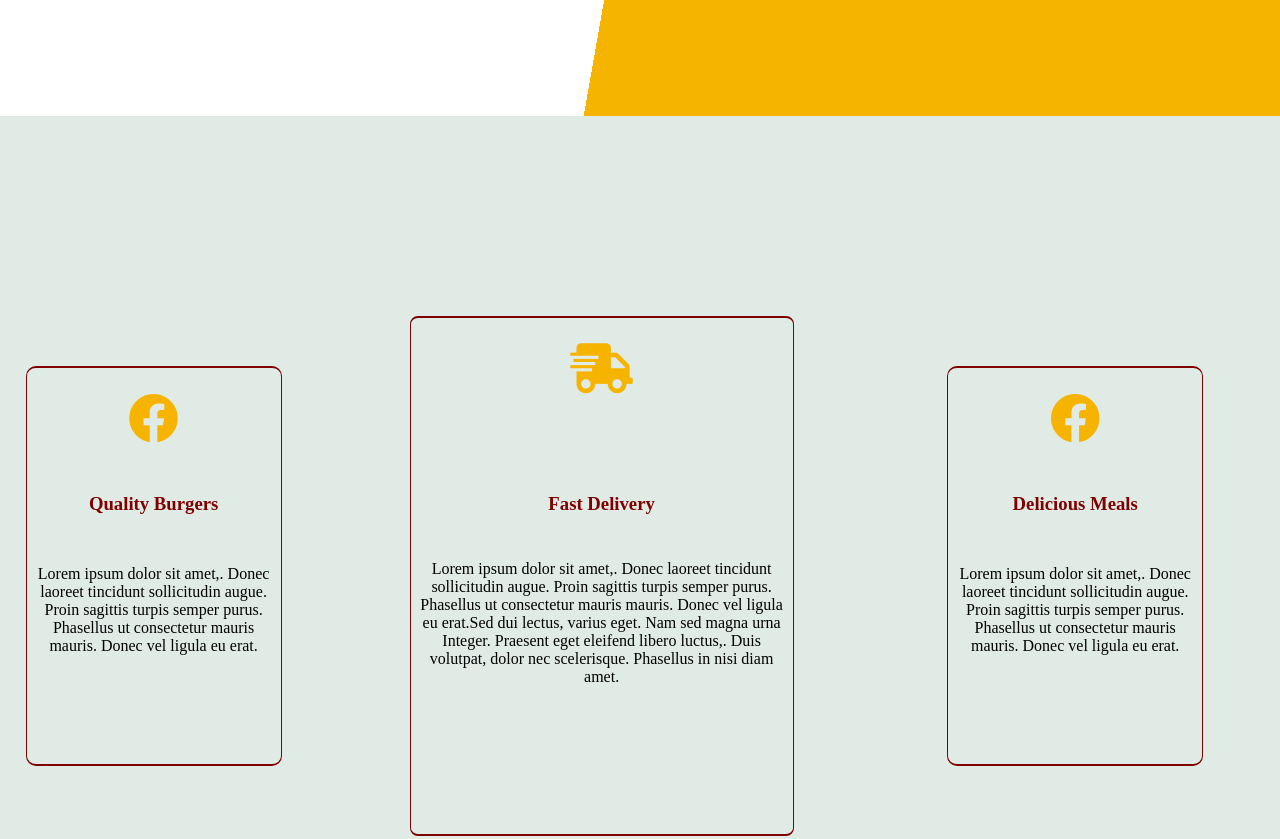
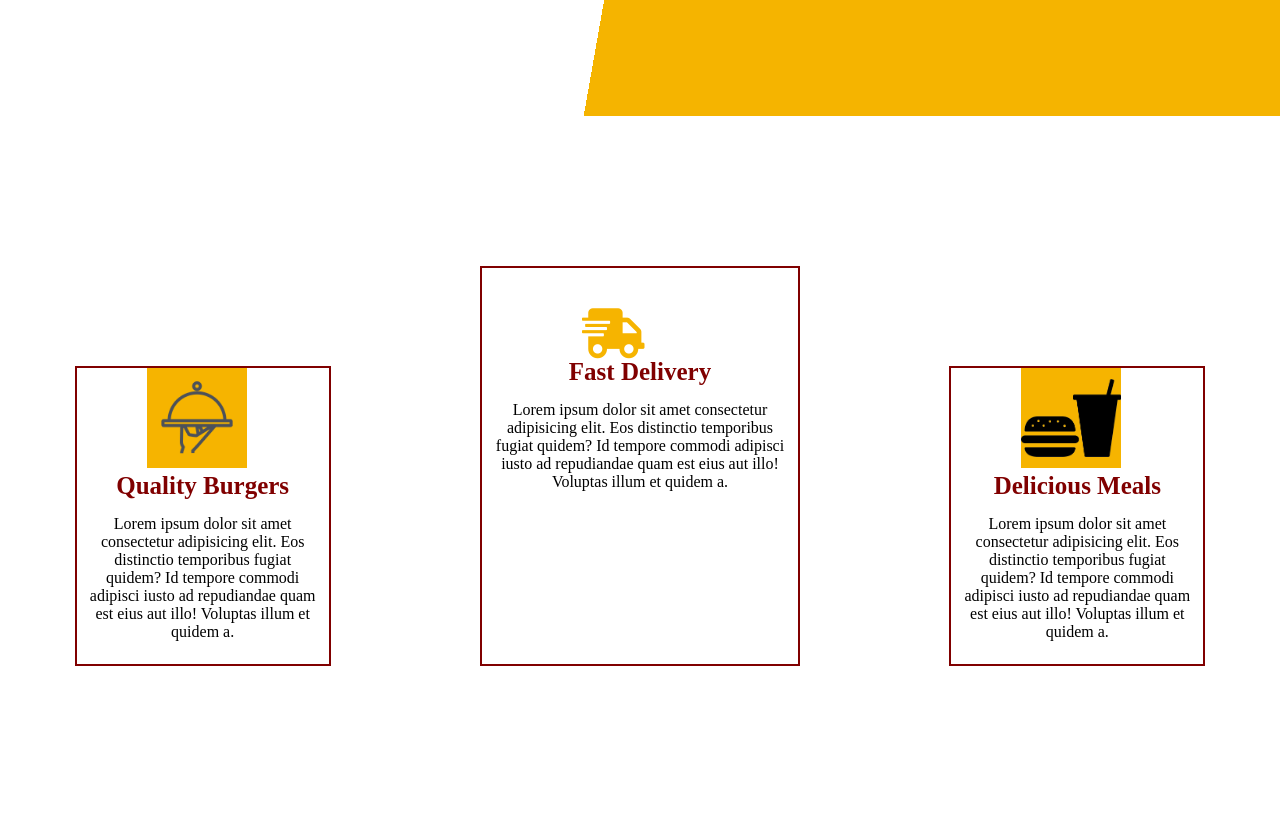
Before and after one commit to juliamwangi123/Burger-Palace, a plain HTML site: page index.html in a window 1280 px wide. Shown: the part 684-1523 px from the top of the page. Drawn offline with Linux system fonts and the light colour scheme.

Commit message:
add changes in section

```diff
--- a/css/style.css
+++ b/css/style.css
@@ -1,4 +1,4 @@
-*{
+* {
     padding: 0;
     margin: 0;
     box-sizing: border-box;
@@ -6,35 +6,37 @@
 
 
 }
- .section1{
+
+.section1 {
 
 
     height: 100vh;
     background-color: white;
-    background-image: linear-gradient(  100deg,  #fff  51%, rgb(245, 180, 0)  50%);
+    background-image: linear-gradient(100deg, #fff 51%, rgb(245, 180, 0) 50%);
 
 }
 
 
- #header{
+#header {
 
     height: 90px;
 }
 
 /*logo styling*/
 
-.logo img{
+.logo img {
 
-    margin-left:20px;
-    float:left;
+    margin-left: 20px;
+    float: left;
 
 }
+
 /*styling burger*/
 
 
 
 /* styling  burger*/
-.logo em{
+.logo em {
 
     font-style: italic;
     padding: 20px 10px;
@@ -44,27 +46,30 @@
     font-weight: bold;
 
 }
+
 /*changing burger last bit to yellow*/
-span{
+span {
     color: #F6B400;
 }
 
 .nav-menu ul {
 
- margin-left:0;
+    margin-left: 0;
     display: flex;
     float: right;
     align-items: center;
 
 
 
+
 }
+
 /* styling the menu list*/
 
-.nav-menu li{
-    list-style-type:none;
-    padding:10px 25px;
-    margin-top:25px;
+.nav-menu li {
+    list-style-type: none;
+    padding: 10px 25px;
+    margin-top: 25px;
     margin-right: 30px;
     margin-left: 20px;
     font-weight: 600;
@@ -72,14 +77,16 @@ align-items: center;
 
 
 }
+
 /* changing link font color to black*/
-a:link{
-    color:black;
+a:link {
+    color: black;
     text-decoration: none;
 }
+
 /* adding the orange border under home menu*/
 
-.first{
+.first {
     border-bottom: 3px solid orangered;
     padding-bottom: 8px;
 
@@ -90,34 +97,33 @@ a:link{
 
 /* column 1 floats to the left*/
 
-.column1{
+.column1 {
 
     text-align: justify;
     width: 50%;
     float: left;
-    height:550px;
+    height: 550px;
 }
-.column1 h3{
-    text-align:justify;
+
+.column1 h3 {
+    text-align: justify;
     margin-top: 90px;
     margin-left: 60px;
     font-size: 32px
-
-
 }
 
-.column1 p{
+.column1 p {
 
-    margin-top:30px;
+    margin-top: 30px;
     margin-left: 60px;
     font-size: 16px;
-    text-align:justify;
+    text-align: justify;
 
 }
 
 /*style later*/
 
-.column1 button{
+.column1 button {
     background-color: #F6B400;
     margin-top: 70px;
     margin-left: 100px;
@@ -125,160 +131,140 @@ a:link{
     border-top-left-radius: 20px;
     border-bottom-left-radius: 20px;
     border-top-right-radius: 8px;
-    color:white;
+    color: white;
     text-align: left;
     border: 0 solid #f6B400;
 }
+
 /*  clumns two floats to the right*/
-.column2{
+.column2 {
 
     height: 550px;
     width: 50%;
     background-image: url(../images/[CITYPNG\ 1.png);
     float: right;
-    background-position:left;
+    background-position: left;
     background-size: contain;
     background-repeat: no-repeat;
 
 
 }
+
 /*dividing the section after header in two columns*/
-.section1-content{
+.section1-content {
 
     column-count: 2;
 
 
 }
 
+/*section 2 starts here*/
+
+
+
+
+/*section 2*/
+
 #section2{
 
-    background-color: #E1EBE6;
     height: 100vh;
-    box-sizing: border-box;
-    max-height: 100vh;
+    display: flex;
+    flex-direction: row;
+   align-items: center;
+   justify-content: center;
+   justify-content: space-around;
 
 
 }
 
-/* increase the size of icon*/
+.box1{
+width:20%;
+border: 2px solid maroon;
+height: 300px;
+margin: 10px;
+
+
+
+}
+.box2{
+    width:25%;
+    border: 2px solid maroon;
+    height: 400px;
+    margin: 10px;
+    align-self: stretch;
+    margin-top: 150px;
+
+
+
+    }
+
+.box3{
+        width:20%;
+        border: 2px solid maroon;
+        height: 300px;
+        margin: 10px;
+
+
+    }
+
+        .foodcover-img{
+            width :20%;
+
+        }
+        .foodcover-img img{
+            height: 100px;
+            width: 100px;
+            object-fit: contain;
+            background-color: #F6B400;
+            margin-left:70px;
+
+        }
+
+
+        .soda-img{
+            width :20%;
+
+        }
+        .soda-img img{
+            height: 100px;
+            width: 100px;
+            object-fit: contain;
+            background-color:#F6B400;
+            margin-left:70px;}
+
+        #section2 h3{
+            color: maroon;
+            font-size: 25px;
+            text-align: center;
+        }
+
+        #section2 p{
+            padding: 10px;
+            margin-top: 5px;
+            text-align: center;
+
+
+
+
+        }
+        .delivery-img{
+
+            width :20%;
+
+        }
 
         .fa-customize{
 
             font-size: 50px;
             color:#F6B400;
             margin-top: 20px;
-
-
-
-}
- .col-left{
-        width:20%;
-        border:1px solid maroon;
-        border-top-width: 2px;
-        border-bottom-width: 2px;
-        border-radius: 10px;
-        float: left;
-        text-align: center;
-        padding: 5px 5px;
-        height: 50vh;
-        word-wrap: break-word;
-        margin-left:2%;
-        margin-top: 250px;
-        margin-bottom: 100px;
-        min-height: 45vh;
+            margin-left: 100px;
+            margin-top: 40px;
         }
 
-
-
- .col-right{
-
-    width:20%;
-    border:1px solid maroon;
-    border-top-width: 2px;
-    border-bottom-width: 2px;
-    border-radius: 10px;
-    float: left;
-    text-align: center;
-    padding: 5px 5px;
-    height: 50vh;
-    word-wrap: break-word;
-    margin-left:2%;
-    margin-top: 250px;
-    margin-bottom: 100px;
-    min-height: 45vh;
- }
-
-
-
- .col-center{
-     width: 30%;
-     border:1px solid maroon;
-     border-top-width: 2px;
-     border-bottom-width: 2px;
-     border-radius: 8px;
-     float: left;
-     text-align: center;
-     padding: 5px 5px;
-     height: 65vh;
-     word-wrap: break-word;
-     margin-left:10%;
-     margin-right:10%;
-     margin-top: 200px;
-     margin-bottom: 5px;
-
-
- }
-
- .headings{
-
-    color: maroon;
-
- }
-
-.col-center p{
-     font-size: 16px;
-     margin-top: 45px;
-    columns: black;
-     word-wrap: break-word;
- }
-
- .col-center h3{
-
-    margin-top: 100px;
-    margin-bottom: 10px;
-
- }
-
-
-
-.col-left p{
-
-    font-size: 16px;
-    color: black;
-    margin-top: 50px;
-    margin-bottom:-30px;
-}
-
-.col-left h3{
-
-    margin-top: 50px;
-
-}
-
-.col-right p{
-    font-size: 16px;
-    color: black;
-    margin-top: 50px;
-    margin-bottom:-30px;
-}
-
-.col-right h3{
-
-    margin-top: 50px;
-}
 /*section 3 starts here*/
 
-.section3{
+.section3 {
     height: 100vh;
     margin: 0 auto;
 
@@ -287,15 +273,15 @@ a:link{
 }
 
 
-.head-section{
-    height:90px;
-    text-align:center;
+.head-section {
+    height: 90px;
+    text-align: center;
 
 }
 
-    .head-section h3{
+.head-section h3 {
     font-size: 32px;
-        margin-top:50px;
+    margin-top: 50px;
 
 
 
@@ -304,22 +290,22 @@ a:link{
 
 
 
-    .card{
+.card {
     background-color: white;
     border: 1px solid white;
     border-radius: 25px;
     margin-left: 140px;
     margin-top: 35px;
-        margin-right:40px;
-        padding:3px;
+    margin-right: 40px;
+    padding: 3px;
     box-shadow: 10px 10px 10px black;
     height: 500px;
-        float:left;
+    float: left;
     width: 20%;
 
 }
 
-    .card-image{
+.card-image {
     height: 200px;
     width: 200px;
     margin-left: 30px;
@@ -327,7 +313,7 @@ a:link{
 
 }
 
-    .card-image img{
+.card-image img {
     height: 100%;
     width: 100%;
     object-fit: contain;
@@ -335,154 +321,157 @@ a:link{
 
 }
 
-    .card-content h3{
+.card-content h3 {
 
     color: maroon;
-        font-size:23px;
+    font-size: 23px;
     text-align: center;
 
 }
 
-    .card-content p{
+.card-content p {
 
-        margin-top:20px;
+    margin-top: 20px;
     padding: 20px;
     text-align: center;
 
 }
 
-    .card-extras{
+.card-extras {
 
-        height:20%;
+    height: 20%;
     padding-top: 50px;
-        padding-bottom:30px;
+    padding-bottom: 30px;
 }
 
-    .card-extras p{
+.card-extras p {
     font-weight: 600;
     float: left;
     padding-left: 20px;
     margin-top: 10px;
 }
 
-    .fa-cart{
+.fa-cart {
     float: right;
-        background-color:#E1EBE6;
-        padding:10px;
-        border-radius:50px;
+    background-color: #E1EBE6;
+    padding: 10px;
+    border-radius: 50px;
 }
 
 /* card two*/
-    .card2{
+.card2 {
     background-color: white;
     border: 1px solid white;
     border-radius: 25px;
     margin-left: 40px;
     margin-top: 35px;
-        margin-right:40px;
-        padding:3px;
+    margin-right: 40px;
+    padding: 3px;
     box-shadow: 10px 10px 10px black;
     height: 500px;
-        float:left;
+    float: left;
     width: 20%;
 
 }
 
-    .fa-add{
+.fa-add {
     float: left;
-        padding:10px;
+    padding: 10px;
 
 
 }
-    .fa-minus{
-        padding:10px;
+
+.fa-minus {
+    padding: 10px;
     float: left;
 
 }
-    .butt p{
+
+.butt p {
 
     text-align: center;
     float: left;
-        padding-right:10px;
+    padding-right: 10px;
 }
 
-   .butt{
+.butt {
 
-    background-color:#E1EBE6;
+    background-color: #E1EBE6;
     float: right;
-    border-radius:50px;
+    border-radius: 50px;
     text-align: center;
 
 }
-    .card3{
+
+.card3 {
     background-color: white;
     border: 1px solid white;
     border-radius: 25px;
     margin-left: 50px;
     margin-top: 35px;
-        margin-right:50px;
-        padding:3px;
+    margin-right: 50px;
+    padding: 3px;
     box-shadow: 10px 10px 10px black;
     height: 500px;
-        float:left;
+    float: left;
     width: 20%;
 
 }
 
-    .card4{
+.card4 {
     background-color: white;
     border: 1px solid white;
     border-radius: 25px;
     margin-left: 140px;
     margin-top: 35px;
-        margin-right:40px;
-        padding:3px;
+    margin-right: 40px;
+    padding: 3px;
     box-shadow: 10px 10px 10px black;
     height: 500px;
-        float:left;
+    float: left;
     width: 20%;
 
 
 }
 
-    .card5{
+.card5 {
     background-color: white;
     border: 1px solid white;
     border-radius: 25px;
     margin-left: 40px;
     margin-top: 35px;
-        margin-right:40px;
-        padding:3px;
+    margin-right: 40px;
+    padding: 3px;
     box-shadow: 10px 10px 10px black;
     height: 500px;
-        float:left;
+    float: left;
     width: 20%;
 }
 
-    .card6{
+.card6 {
     background-color: white;
     border: 1px solid white;
     border-radius: 25px;
     margin-left: 50px;
     margin-top: 35px;
-        margin-right:50px;
-        padding:3px;
+    margin-right: 50px;
+    padding: 3px;
     box-shadow: 10px 10px 10px black;
     height: 500px;
-        float:left;
+    float: left;
     width: 20%;
 
 }
 
-    .section4{
+.section4 {
 
-        background-color:  #E1EBE6;
+    background-color: #E1EBE6;
     clear: both;
     height: 1000px;
 
 }
 
-    .overlapping-img{
+.overlapping-img {
     display: grid;
     position: relative;
     padding: 100px 30px;
@@ -490,27 +479,29 @@ a:link{
     grid-template-columns: repeat(12, 1fr);
 
 }
-    .image-stuck-on-top{
 
-         grid-column: 1  / spans  8;
+.image-stuck-on-top {
+
+    grid-column: 1 / spans 8;
     grid-row: 1;
-         padding-top:20%;
+    padding-top: 20%;
     z-index: 1;
 
 }
 
-.overlapping-img img{
+.overlapping-img img {
     width: 500px;
     height: 500px;
     display: block;
 
 }
 
-.image-stuck-on-bottom{
+.image-stuck-on-bottom {
     grid-column: 4 / -1;
-    grid-row:1;
+    grid-row: 1;
 }
-.overlap{
+
+.overlap {
     padding: 100px 50px;
     width: 100%;
     margin: 0 auto;
@@ -519,7 +510,7 @@ a:link{
     width: 60%;
 }
 
-.left-section{
+.left-section {
     padding: 100px 50px;
     width: 100%;
     margin: 0 auto;
@@ -528,30 +519,31 @@ a:link{
     width: 30%;
 }
 
-.left-section h3{
+.left-section h3 {
     margin-top: 300px;
     font-size: 32px;
 }
 
-.taste{
+.taste {
     margin-top: 50px;
 
 }
 
-.slider-dots{
+.slider-dots {
     padding: 100px;
     margin-top: 100px;
     float: left;
 
 }
 
-.section5{
-    background-color:#F6B400 ;
+.section5 {
+    background-color: #F6B400;
     height: 100vh;
 
 
 }
-.wording{
+
+.wording {
 
     margin-top: 230px;
     margin-left: 50px;
@@ -559,7 +551,8 @@ a:link{
 
 
 }
-.wording h3{
+
+.wording h3 {
     color: black;
     font-size: 40px;
 
@@ -567,7 +560,8 @@ a:link{
 
 
 }
-.mobile-images{
+
+.mobile-images {
     float: right;
     margin-right: 50px;
     margin-top: 150px;
@@ -575,20 +569,20 @@ a:link{
 
 }
 
-.mobile-images img{
+.mobile-images img {
 
     padding: 20px;
     object-fit: contain;
 }
 
-.stores-icon{
+.stores-icon {
 
 
     display: inline;
 
 }
 
-.wording img{
+.wording img {
 
     width: 200px;
     height: 200px;
@@ -596,24 +590,24 @@ margin-bottom: 10px;
     object-fit: contain;
 }
 
-.footer{
+.footer {
     height: 120px;
-    background-color:  #E1EBE6;
+    background-color: #E1EBE6;
     display: inline;
 }
 
-.footer-details{
+.footer-details {
     height: 90%;
     display: flex;
 }
 
-.footer img{
+.footer img {
 
-    margin-left:20px;
-    float:left;
+    margin-left: 20px;
+    float: left;
 }
 
-.footer-logo em{
+.footer-logo em {
 
 
 
@@ -625,14 +619,14 @@ object-fit: contain;
 
 }
 
-.footer-menu ul{
+.footer-menu ul {
     list-style-type: none;
 
 
 
 }
 
-.footer-menu li{
+.footer-menu li {
     font-size: 16px;
 
     width: 100px;
@@ -641,7 +635,7 @@ object-fit: contain;
 
 }
 
-.subscription{
+.subscription {
 
     margin-bottom: 10px;
     margin-left: 600px;
@@ -649,40 +643,42 @@ object-fit: contain;
     padding: 10px;
 }
 
-.subscription p{
+.subscription p {
     font-size: 18px;
-    font-weight:bold;
+    font-weight: bold;
     padding: 10px;
 
 
 }
 
-.subscription input{
+.subscription input {
     margin-top: 10px;
 }
-.footer-end{
-    height:50px;
-    display:flex;
+
+.footer-end {
+    height: 50px;
+    display: flex;
 }
 
-.footer-end  p{
+.footer-end p {
     padding: 10px;
     font-size: 12px;
 }
 
-.icon{
+.icon {
     margin-left: 400px;
     align-items: center;
     padding: 10px;
 
 
 }
-.sub{
+
+.sub {
     background-color: yellow;
     margin-left: -1px;
 }
 
-.name{
+.name {
 
     float: right;
     color: black;
--- a/index.html
+++ b/index.html
@@ -42,6 +42,7 @@
             </h3>
 
 
+
             <p>We cook & deliver the tastiest burgers <br>right away to your designated location</p>
              <button>Order Now</button>
 
@@ -58,31 +59,42 @@
             </div>
 
 
+
         </div>
 
     </div>
 <!--section starts here-->
-    <div id="section2">
-        <div class="col-left">
-            <i class="fab fa-facebook fa-customize"></i>
-            <h3 class="headings">Quality Burgers</h3>
-            <p>Lorem ipsum dolor sit amet,. Donec laoreet tincidunt sollicitudin augue. Proin sagittis turpis semper purus. Phasellus ut consectetur mauris mauris. Donec vel ligula eu erat.
+<div id="section2">
+    <div class="box1">
+        <div class="foodcover-img">
+            <img src="/images/foodplater.png" alt="">
 
-            </p>
         </div>
-        <div class="col-center">
+        <h3>Quality Burgers</h3>
+        <p>Lorem ipsum dolor sit amet consectetur adipisicing elit. Eos distinctio temporibus fugiat quidem? Id tempore commodi adipisci iusto ad repudiandae quam est eius aut illo! Voluptas illum et quidem a.</p>
+
+    </div>
+    <div class="box2">
+        <div class="delivery-img">
             <i class="fas fa-shipping-fast fa-customize"></i>
 
-            <h3 class="headings">Fast Delivery</h3>
-            <p>Lorem ipsum dolor sit amet,. Donec laoreet tincidunt sollicitudin augue. Proin sagittis turpis semper purus. Phasellus ut consectetur mauris mauris. Donec vel ligula eu erat.Sed dui lectus, varius eget. Nam sed magna urna Integer. Praesent eget eleifend libero luctus,. Duis volutpat, dolor nec scelerisque. Phasellus in nisi diam amet.</p>
         </div>
-        <div class="col-right">
-            <i class="fab fa-facebook fa-customize"></i>
-            <h3 class="headings">Delicious Meals</h3>
-                <p>Lorem ipsum dolor sit amet,. Donec laoreet tincidunt sollicitudin augue. Proin sagittis turpis semper purus. Phasellus ut consectetur mauris mauris. Donec vel ligula eu erat.
+        <h3>Fast Delivery</h3>
+        <p>Lorem ipsum dolor sit amet consectetur adipisicing elit. Eos distinctio temporibus fugiat quidem? Id tempore commodi adipisci iusto ad repudiandae quam est eius aut illo! Voluptas illum et quidem a.</p>
 
-                </div>
     </div>
+    <div class="box3">
+        <div class="soda-img">
+
+            <img src="/images/soda.png" alt="" srcset="">
+        </div>
+        <h3>Delicious Meals</h3>
+        <p>Lorem ipsum dolor sit amet consectetur adipisicing elit. Eos distinctio temporibus fugiat quidem? Id tempore commodi adipisci iusto ad repudiandae quam est eius aut illo! Voluptas illum et quidem a.</p>
+
+    </div>
+
+
+</div>
 
 <!--section 3-->
 
```
Also changed, not shown: images/foodplater.png (added), images/soda.png (added). Lines whose indentation alone changed are shown as unchanged.
